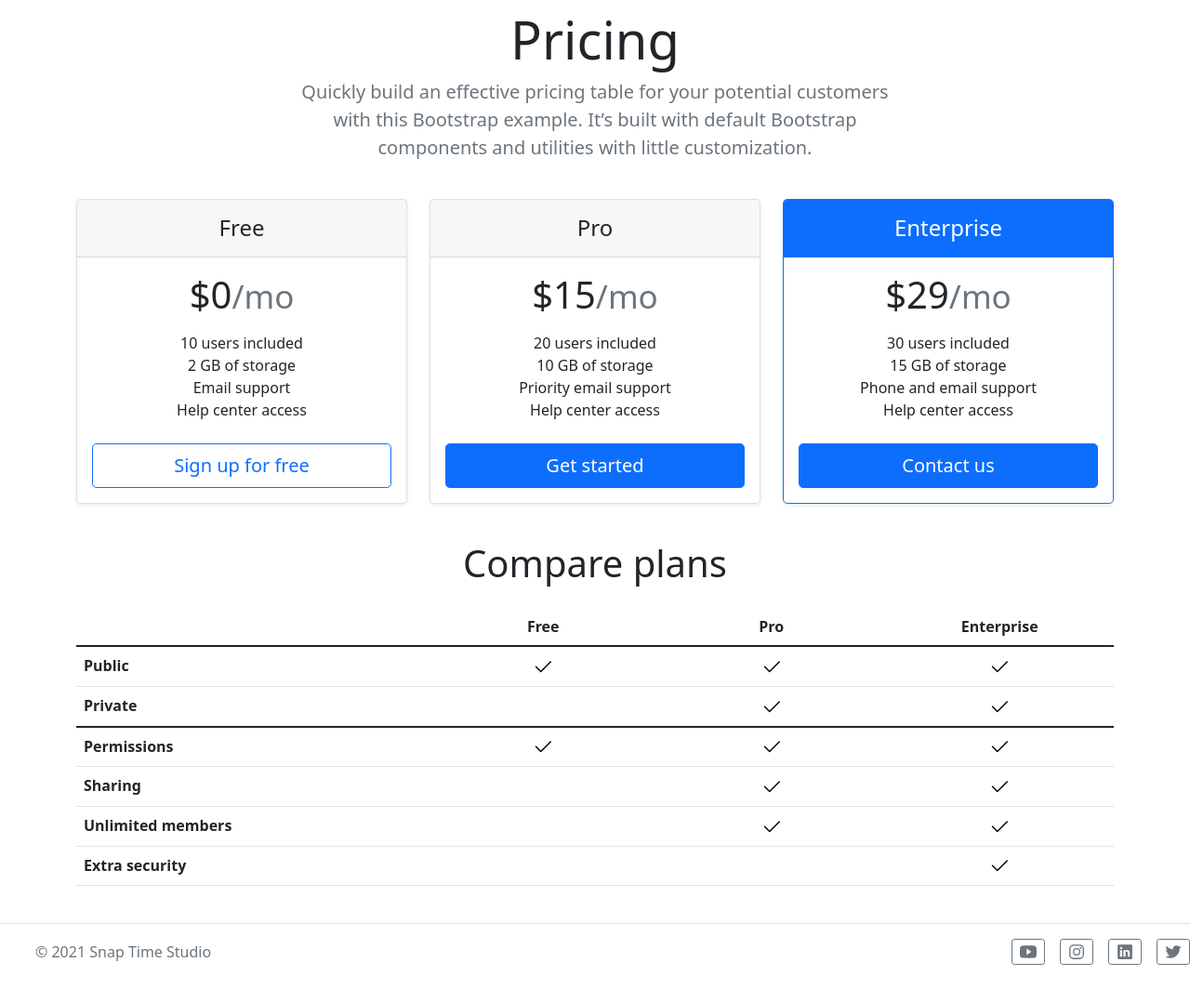
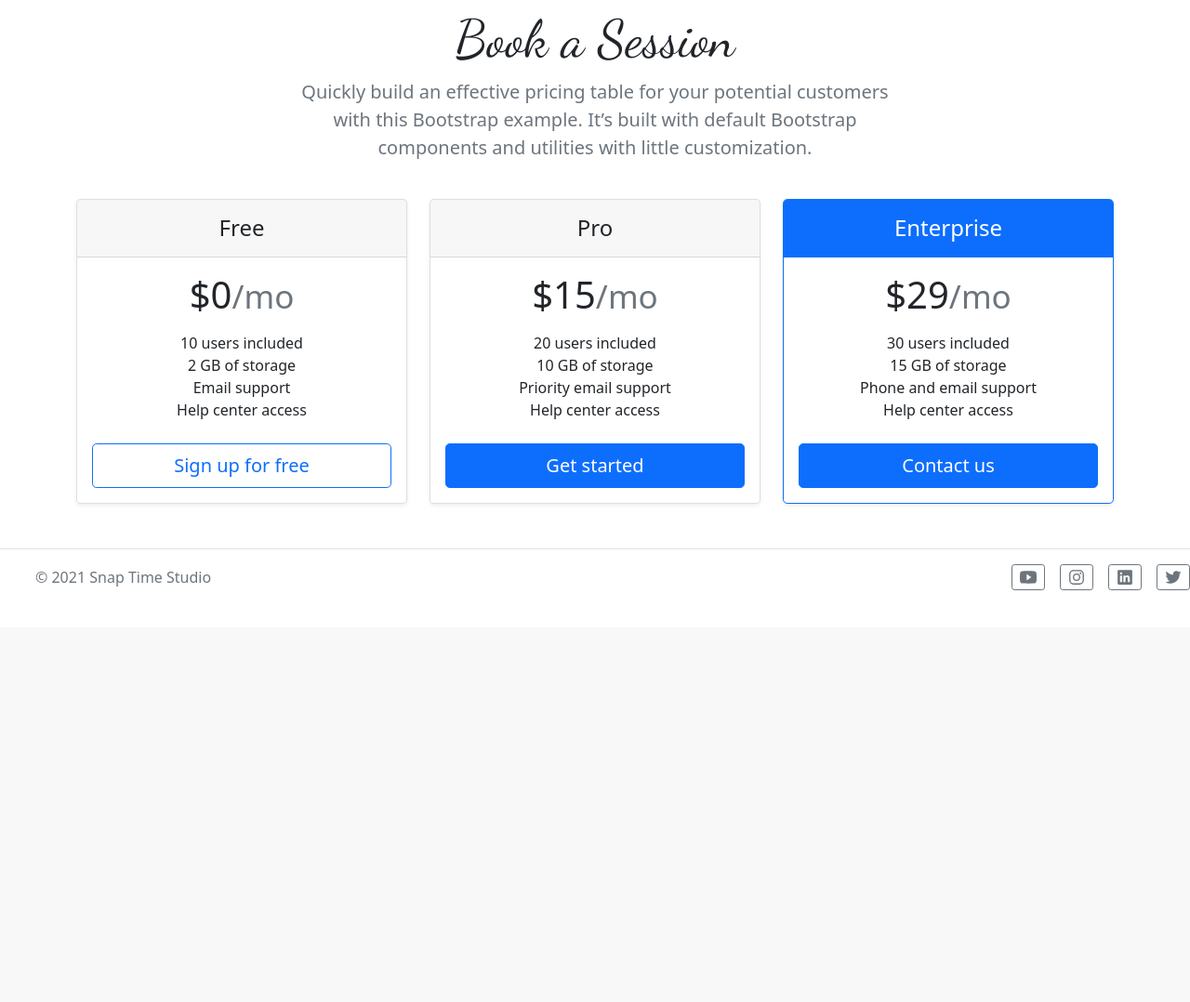
Before and after one commit to WithSJ/Snap_Time_Studio, a Flask app: page /book_a_session in a window 1280 px wide. Shown: the part 219-1297 px from the top of the page at 93% size. After the commit the page ends 854 px from the top, so only its background shows below. Run offline with Flask 2, Linux system fonts and the light colour scheme; lists and menus that the app fills with data are empty; some libraries are stand-ins or nearby versions.

Commit message:
fonts style

```diff
--- a/app/templates/book_a_session.html
+++ b/app/templates/book_a_session.html
@@ -1,9 +1,9 @@
 {% extends "layout.html"%}
 
 {% block content%}
-<div class="pricing-header p-3 pb-md-4 mx-auto text-center">
-    <h1 class="display-4 fw-normal">Pricing</h1>
-    <p class="fs-5 text-muted" >Quickly build an effective pricing table for your potential customers with this Bootstrap example. It’s built with default Bootstrap components and utilities with little customization.</p>
+  <div class="pricing-header p-3 pb-md-4 mx-auto text-center">
+    <h1 class="display-4 fw-normal"  style="font-family: 'Dancing Script', cursive;" >Book a Session</h1>
+    <p class="fs-5 text-muted"  >Quickly build an effective pricing table for your potential customers with this Bootstrap example. It’s built with default Bootstrap components and utilities with little customization.</p>
   </div>
 
 <div class="row row-cols-1 row-cols-md-3 mb-3 text-center">
@@ -60,9 +60,9 @@
     </div>
   </div>
 
-  <h2 class="display-6 text-center mb-4">Compare plans</h2>
+  <!-- <h2 class="display-6 text-center mb-4">Compare plans</h2> -->
 
-  <div class="table-responsive">
+  <!-- <div class="table-responsive">
     <table class="table text-center">
       <thead>
         <tr>
@@ -114,5 +114,5 @@
         </tr>
       </tbody>
     </table>
-  </div>
+  </div> -->
 {% endblock %}
--- a/app/templates/photography.html
+++ b/app/templates/photography.html
@@ -1,7 +1,9 @@
 {% extends "layout.html"%}
 
 {% block content%}
-    <h2 class="pb-2 border-bottom" style="font-family: 'Caveat', cursive;">Photography</h2>
+    <div class="pricing-header p-3 pb-md-4 mx-auto text-center">
+      <h1 class="display-4 fw-normal"  style="font-family: 'Dancing Script', cursive;" >Photography</h1>
+    </div>
 
     <div class="row row-cols-1 row-cols-md-2 row-cols-lg-3 align-items-stretch g-4 py-5" data-masonry='{"percentPosition": true }'>
       {% for i in range(1,11) %}
--- a/app/templates/videography.html
+++ b/app/templates/videography.html
@@ -1,7 +1,10 @@
 {% extends "layout.html"%}
 
 {% block content%}
-<h2 class="pb-2 border-bottom" style="font-family: 'Caveat', cursive;">Videography</h2>
+<div class="pricing-header p-3 pb-md-4 mx-auto text-center">
+  <h1 class="display-4 fw-normal"  style="font-family: 'Dancing Script', cursive;" >Videography</h1>
+</div>
+
 <div class="row row-cols-1 row-cols-md-2 row-cols-lg-3 align-items-stretch g-4 py-5">
   {% for i in range(1,11) %}
 
```
Also changed, not shown: app/templates/about.html (+4 -6 lines).
